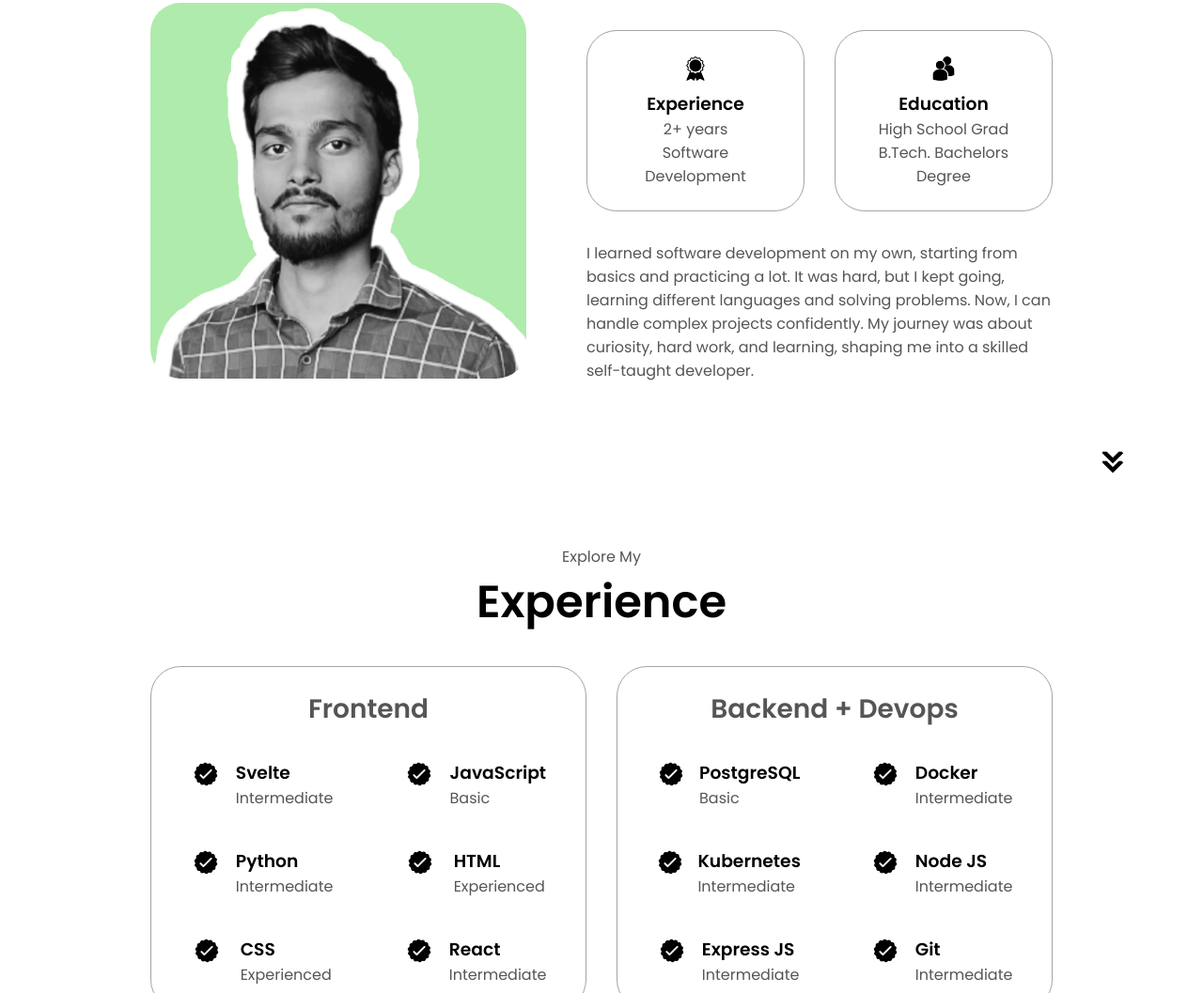
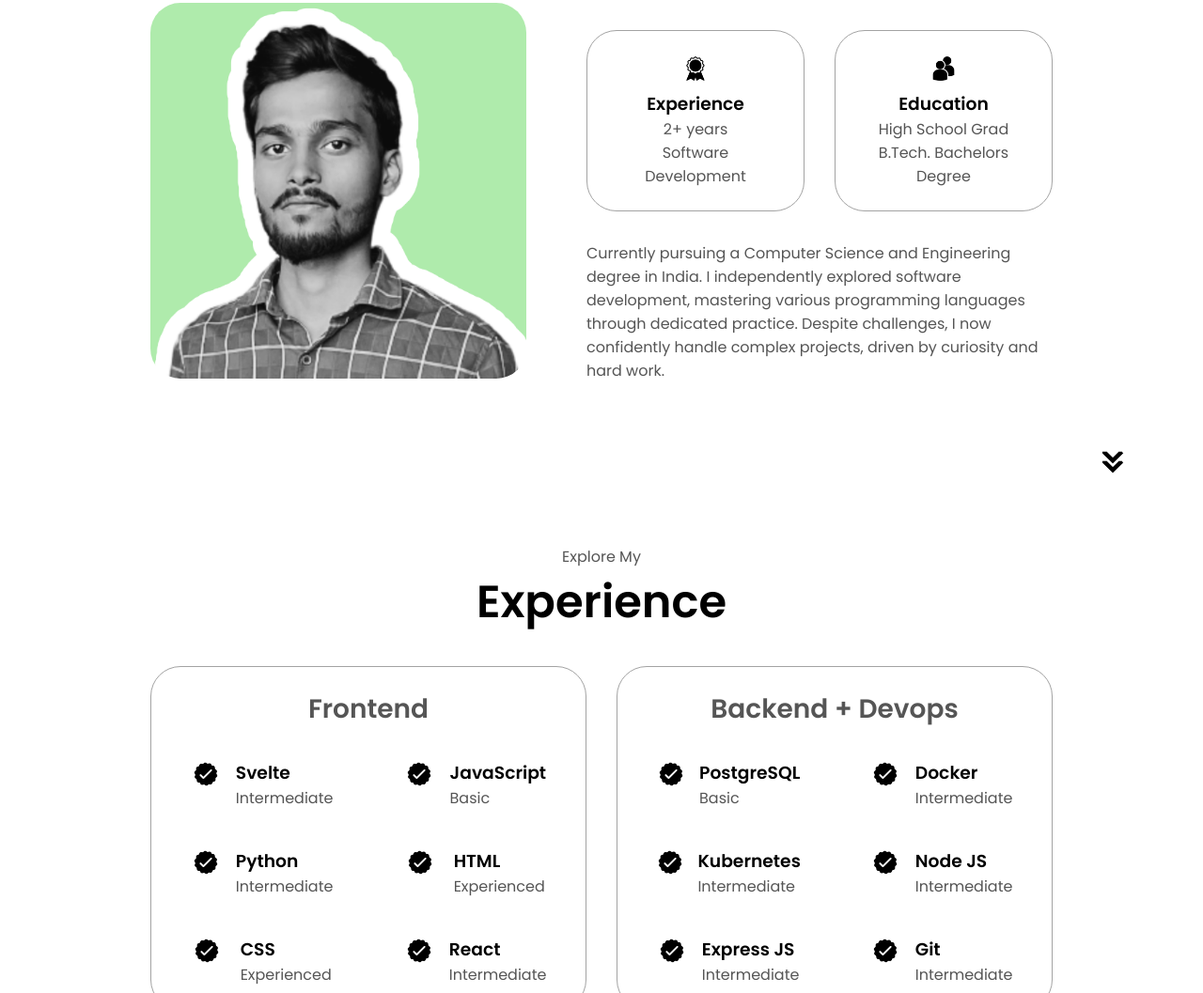
Before and after one commit to Satyxm/satyams-portfolio, a plain HTML site: page index.html in a window 1280 px wide. Shown: the part 1116-2173 px from the top of the page at 94% size. Drawn offline with Linux system fonts and the light colour scheme.

Commit message:
minor changes :)

```diff
--- a/index.html
+++ b/index.html
@@ -107,7 +107,7 @@
           </div>
           <div class="text-container">
             <p>
-              I learned software development on my own, starting from basics and practicing a lot. It was hard, but I kept going, learning different languages and solving problems. Now, I can handle complex projects confidently. My journey was about curiosity, hard work, and learning, shaping me into a skilled self-taught developer.
+              Currently pursuing a Computer Science and Engineering degree in India. I independently explored software development, mastering various programming languages through dedicated practice. Despite challenges, I now confidently handle complex projects, driven by curiosity and hard work.
             </p>
           </div>
         </div>
```
Also changed, not shown: 1 other file.
